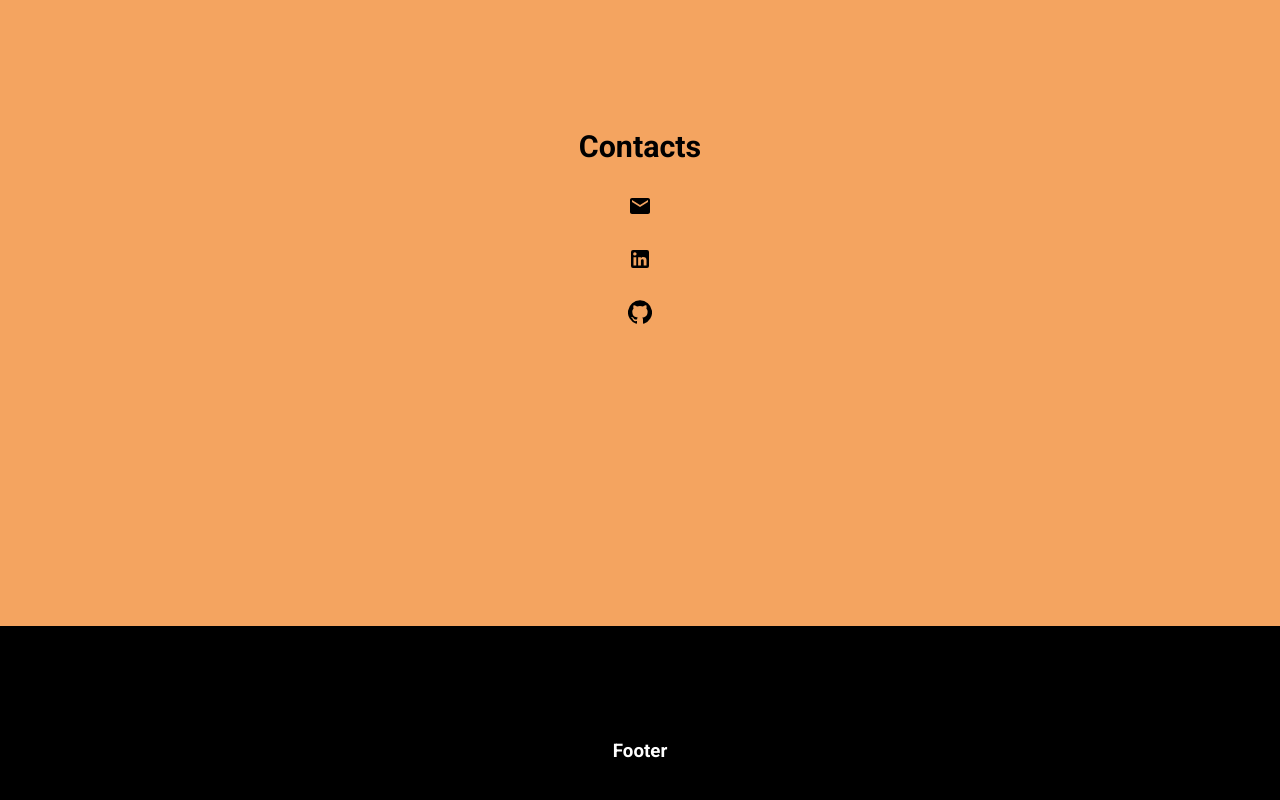
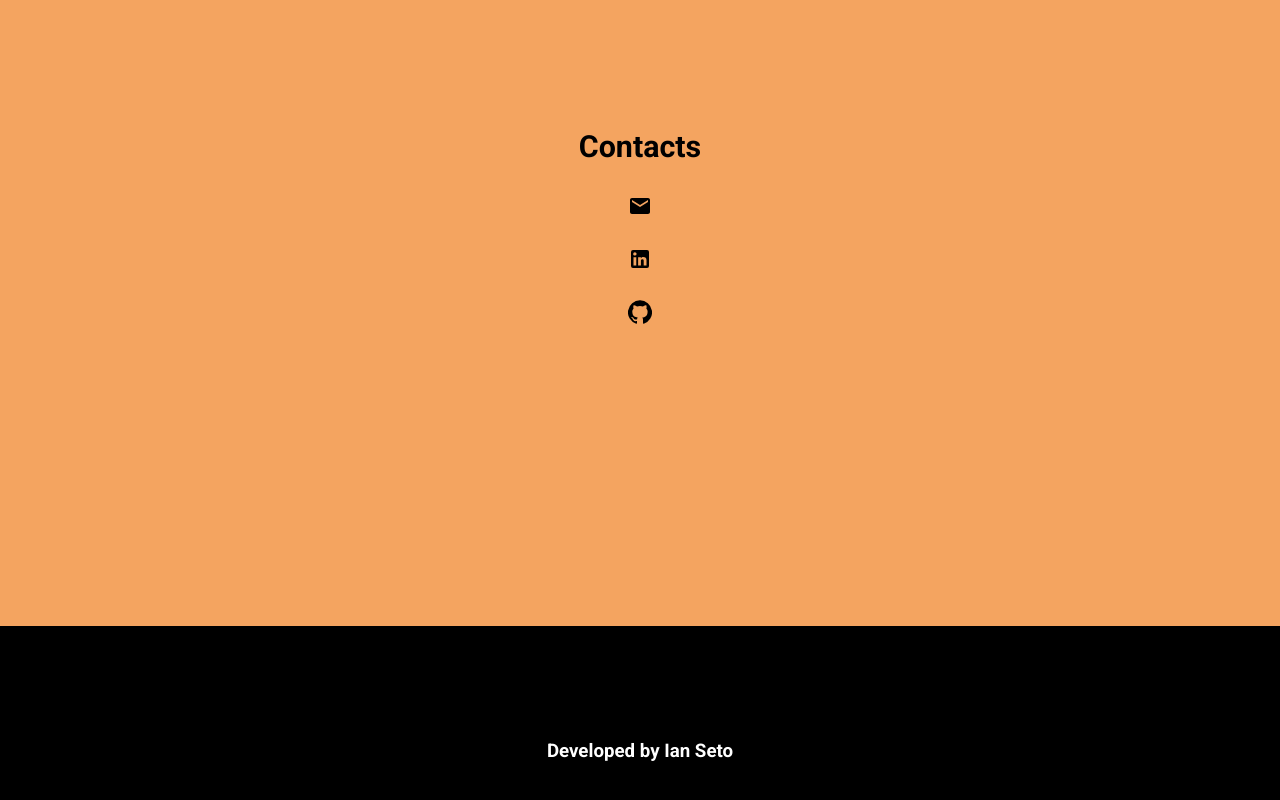
Before and after one commit to setoi1/React-Personal-Portfolio, a React (Create React App) app: page / in a window 1280 px wide. Shown: the part 2574-3374 px from the top of the page. Built offline with nearby package versions, Linux system fonts and the light colour scheme.

Commit message:
Updated footer

```diff
--- a/src/components/Footer.js
+++ b/src/components/Footer.js
@@ -4,7 +4,7 @@ const Footer = () => {
   return (
     <div className="footer-section">
       <div className="footer-text">
-        <h3>Footer</h3>
+        <h3>Developed by Ian Seto</h3>
       </div>
     </div>
   );
```
